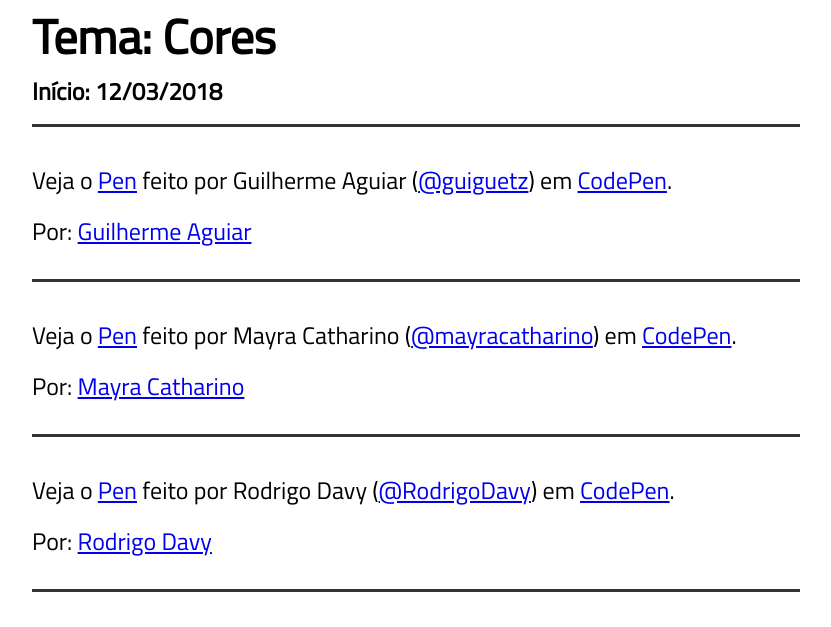
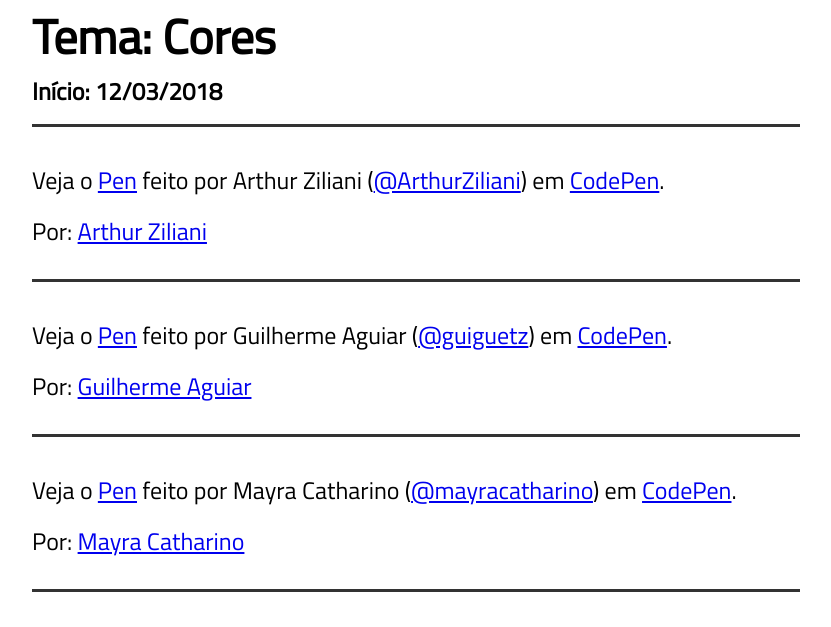
Before and after one commit to guiguetz/guiguetz.github.io, a Jekyll site: the page built from desafiosuricato/semana-1/index.html, in a window 1280 px wide, cut to the strip 0-627 px from the top of the page. Shown: the whole strip, without its empty margins (224-1055 px from the left). Built offline with Jekyll 4.4.1, drawn with Linux system fonts in a browser that asks for light colours.

Commit message:
Added challenge entry

```diff
--- a/_data/challenge.json
+++ b/_data/challenge.json
@@ -17,4 +17,10 @@
         pen: "EEVoBe",
         week: 1
     },
+    {
+        name: "Arthur Ziliani",
+        user: "ArthurZiliani",
+        pen: "JLbNNJ",
+        week: 1
+    }
 ]
```
